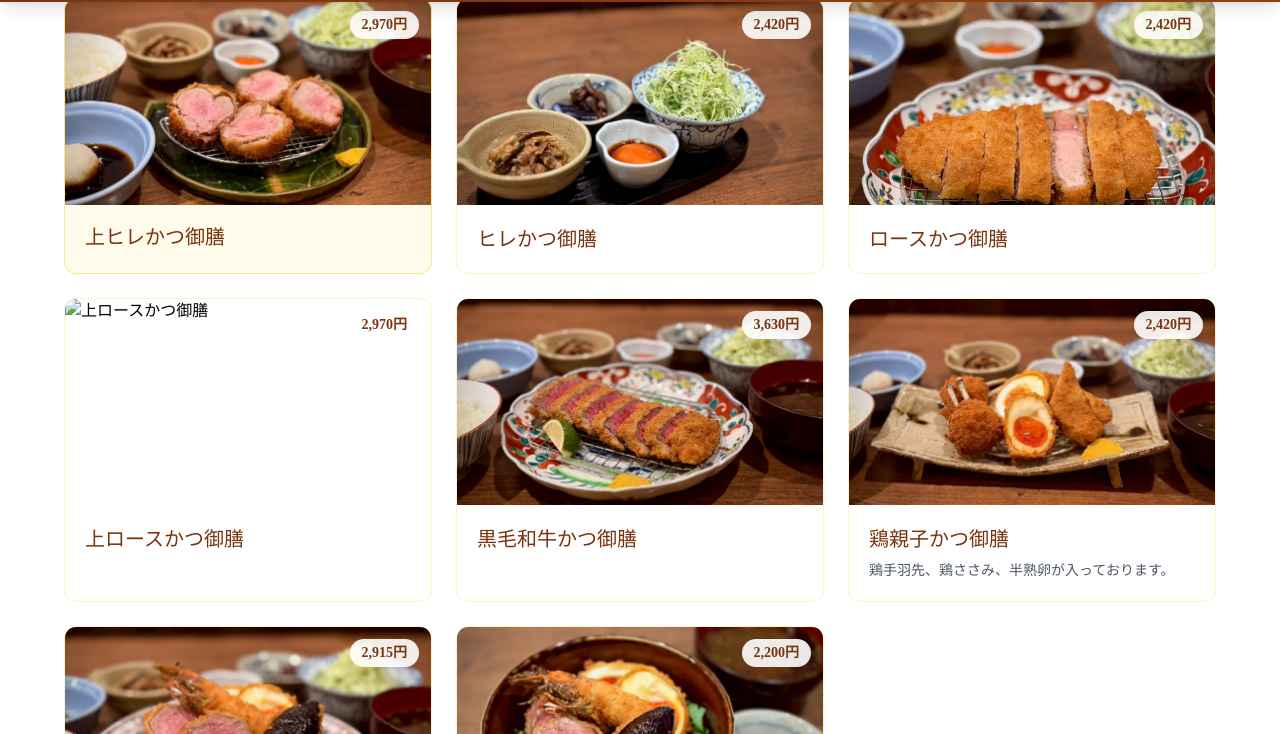
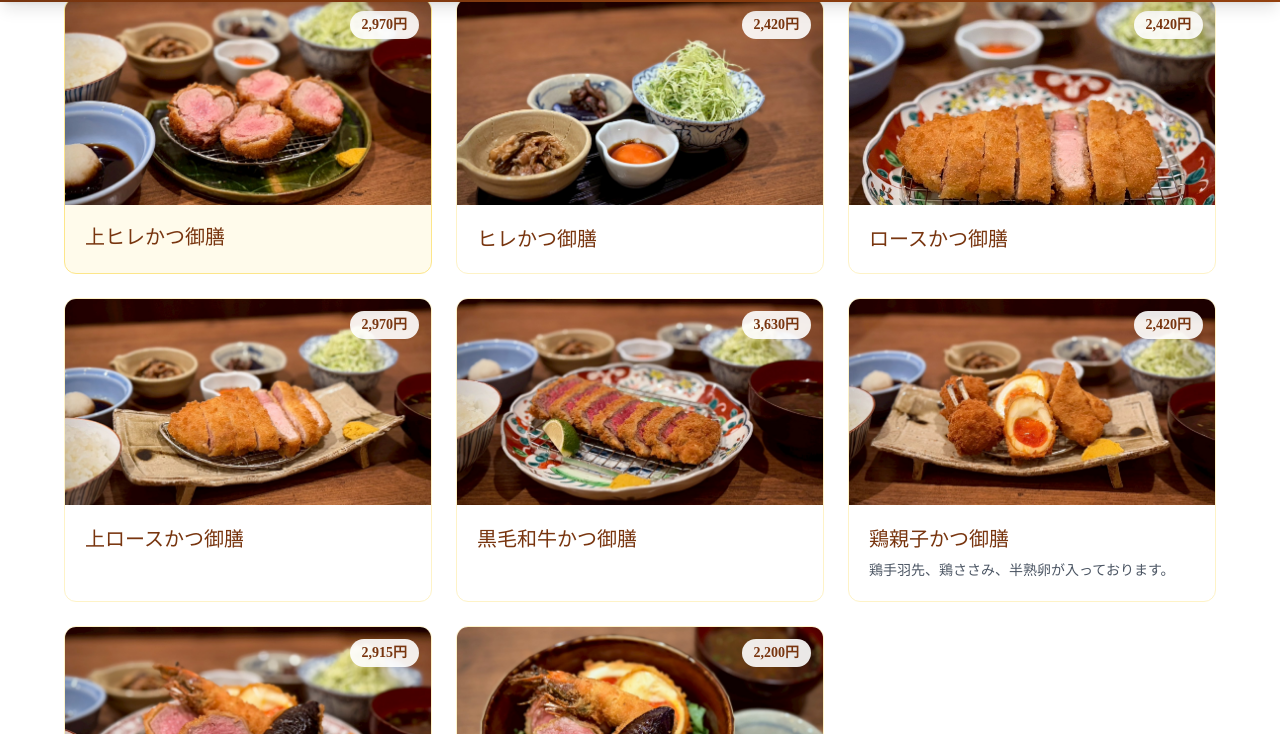
Before and after one commit to koheihamada/koheihamada.github.io, a plain HTML site: page konosuke.html in a window 1280 px wide. Both pictures are taken after a click on the button "メニューをもっと見る ↓". Shown: the part 1659-2393 px from the top of the page. Drawn offline with nearby package versions, Linux system fonts and the light colour scheme; a web font is replaced by a local one.

Commit message:
Fix image source for jo-katsu.jpg

```diff
--- a/konosuke.html
+++ b/konosuke.html
@@ -169,7 +169,7 @@
 
         <div data-menu-more class="bg-white rounded-xl overflow-hidden border border-amber-100 hover:shadow-lg transition-shadow">
           <div class="relative overflow-hidden">
-            <img src="src/jo-katsu.jpg" alt="上ロースかつ御膳"
+            <img src="src/jokatsu.jpg" alt="上ロースかつ御膳"
                  class="menu-img w-full object-cover hover:scale-105 transition-transform duration-300" loading="lazy">
             <div class="absolute top-3 right-3 bg-white/90 text-amber-900 px-3 py-1 rounded-full text-sm font-semibold">
               2,970円
```
